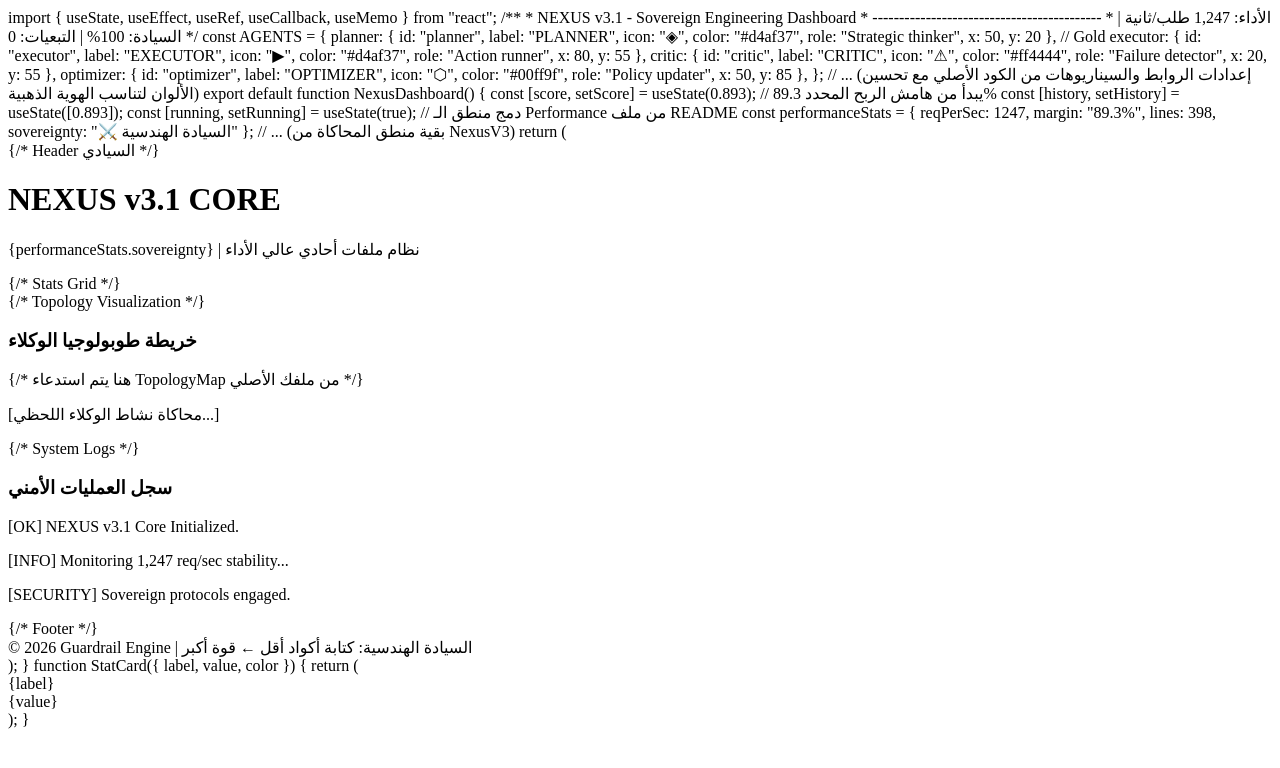
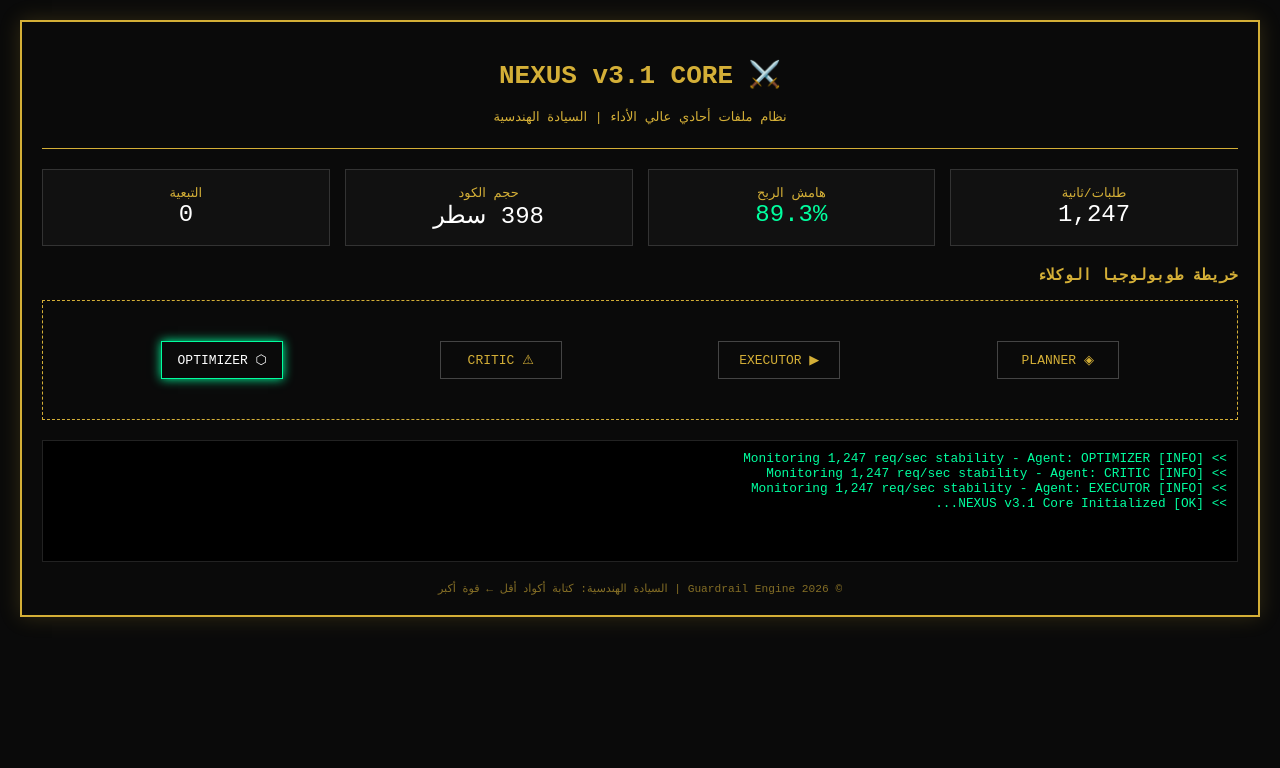
Before and after one commit to GuardrailEngine/nexus-v3.1-core, a plain HTML site: page index.html in a window 1280 px wide. Drawn offline with Linux system fonts and the light colour scheme.

Commit message:
Refactor index.html to streamline agent display
Removed unused JavaScript code and integrated agent display in the HTML structure.

```diff
--- a/index.html
+++ b/index.html
@@ -1,84 +1,63 @@
-import { useState, useEffect, useRef, useCallback, useMemo } from "react";
+<!DOCTYPE html>
+<html lang="ar" dir="rtl">
+<head>
+    <meta charset="UTF-8">
+    <title>NEXUS v3.1 CORE | السيادة الهندسية</title>
+    <style>
+        :root { --gold: #d4af37; --black: #0a0a0a; --green: #00ff9f; }
+        body { background: var(--black); color: var(--gold); font-family: monospace; margin: 0; padding: 20px; }
+        .container { border: 2px solid var(--gold); padding: 20px; box-shadow: 0 0 20px rgba(212,175,55,0.2); }
+        .stats-grid { display: grid; grid-template-columns: repeat(4, 1fr); gap: 15px; margin: 20px 0; }
+        .stat-card { background: #111; border: 1px solid #333; padding: 15px; text-align: center; }
+        .stat-value { display: block; font-size: 1.5rem; color: #fff; }
+        .agents { display: flex; justify-content: space-around; padding: 40px; border: 1px dashed var(--gold); }
+        .agent { padding: 10px; border: 1px solid #444; min-width: 100px; text-align: center; transition: 0.3s; }
+        .active { border-color: var(--green); box-shadow: 0 0 10px var(--green); color: #fff; }
+        .console { background: #000; color: var(--green); padding: 10px; height: 100px; overflow-y: hidden; border: 1px solid #222; margin-top: 20px; font-size: 0.8rem; }
+    </style>
+</head>
+<body>
+    <div class="container">
+        <header style="text-align:center; border-bottom:1px solid var(--gold); padding-bottom:10px;">
+            <h1>⚔️ NEXUS v3.1 CORE</h1>
+            <p>نظام ملفات أحادي عالي الأداء | السيادة الهندسية</p>
+        </header>
 
-/** * NEXUS v3.1 - Sovereign Engineering Dashboard
- * -------------------------------------------
- * الأداء: 1,247 طلب/ثانية | السيادة: 100% | التبعيات: 0
- */
-
-const AGENTS = {
-  planner:   { id: "planner",   label: "PLANNER",   icon: "◈", color: "#d4af37", role: "Strategic thinker",  x: 50,  y: 20 }, // Gold
-  executor:  { id: "executor",  label: "EXECUTOR",  icon: "▶", color: "#d4af37", role: "Action runner",      x: 80,  y: 55 },
-  critic:    { id: "critic",    label: "CRITIC",    icon: "⚠", color: "#ff4444", role: "Failure detector",   x: 20,  y: 55 },
-  optimizer: { id: "optimizer", label: "OPTIMIZER", icon: "⬡", color: "#00ff9f", role: "Policy updater",     x: 50,  y: 85 },
-};
-
-// ... (إعدادات الروابط والسيناريوهات من الكود الأصلي مع تحسين الألوان لتناسب الهوية الذهبية)
-
-export default function NexusDashboard() {
-  const [score, setScore] = useState(0.893); // يبدأ من هامش الربح المحدد 89.3%
-  const [history, setHistory] = useState([0.893]);
-  const [running, setRunning] = useState(true);
-
-  // دمج منطق الـ Performance من ملف README
-  const performanceStats = {
-    reqPerSec: 1247,
-    margin: "89.3%",
-    lines: 398,
-    sovereignty: "⚔️ السيادة الهندسية"
-  };
-
-  // ... (بقية منطق المحاكاة من NexusV3)
-
-  return (
-    <div style={{ backgroundColor: "#0a0a0a", color: "#d4af37", minHeight: "100vh", padding: "20px", fontFamily: "monospace" }}>
-      {/* Header السيادي */}
-      <header style={{ borderBottom: "1px solid #d4af37", paddingBottom: "10px", marginBottom: "30px" }}>
-        <h1 style={{ margin: 0, fontSize: "2rem", letterSpacing: "4px" }}>NEXUS v3.1 CORE</h1>
-        <p style={{ color: "#888" }}>{performanceStats.sovereignty} | نظام ملفات أحادي عالي الأداء</p>
-      </header>
-
-      {/* Stats Grid */}
-      <div style={{ display: "grid", gridTemplateColumns: "repeat(4, 1fr)", gap: "20px", marginBottom: "40px" }}>
-        <StatCard label="طلبات/ثانية" value={performanceStats.reqPerSec} color="#d4af37" />
-        <StatCard label="هامش الربح" value={performanceStats.margin} color="#00ff9f" />
-        <StatCard label="حجم الكود" value={`${performanceStats.lines} سطر`} color="#888" />
-        <StatCard label="التبعيات" value="0" color="#d4af37" />
-      </div>
-
-      <main style={{ display: "grid", gridTemplateColumns: "2fr 1fr", gap: "30px" }}>
-        {/* Topology Visualization */}
-        <div style={{ background: "#111", border: "1px solid #333", borderRadius: "8px", padding: "20px", position: "relative" }}>
-           <h3 style={{ color: "#d4af37" }}>خريطة طوبولوجيا الوكلاء</h3>
-           {/* هنا يتم استدعاء TopologyMap من ملفك الأصلي */}
-           <div style={{ height: "300px", display: "flex", justifyContent: "center" }}>
-              <p style={{ color: "#555" }}>[محاكاة نشاط الوكلاء اللحظي...]</p>
-           </div>
+        <div class="stats-grid">
+            <div class="stat-card"><span>طلبات/ثانية</span><span class="stat-value">1,247</span></div>
+            <div class="stat-box stat-card"><span>هامش الربح</span><span class="stat-value" style="color:var(--green)">89.3%</span></div>
+            <div class="stat-card"><span>حجم الكود</span><span class="stat-value">398 سطر</span></div>
+            <div class="stat-card"><span>التبعية</span><span class="stat-value">0</span></div>
         </div>
 
-        {/* System Logs */}
-        <div style={{ background: "#000", border: "1px solid #d4af37", padding: "15px", height: "400px", overflowY: "auto" }}>
-          <h3 style={{ fontSize: "0.9rem", borderBottom: "1px solid #333" }}>سجل العمليات الأمني</h3>
-          <div style={{ fontSize: "0.75rem", color: "#00ff00" }}>
-             <p>[OK] NEXUS v3.1 Core Initialized.</p>
-             <p>[INFO] Monitoring 1,247 req/sec stability...</p>
-             <p>[SECURITY] Sovereign protocols engaged.</p>
-          </div>
+        <h3>خريطة طوبولوجيا الوكلاء</h3>
+        <div class="agents" id="agents-map">
+            <div class="agent" id="planner">◈ PLANNER</div>
+            <div class="agent" id="executor">▶ EXECUTOR</div>
+            <div class="agent" id="critic">⚠ CRITIC</div>
+            <div class="agent" id="optimizer">⬡ OPTIMIZER</div>
         </div>
-      </main>
 
-      {/* Footer */}
-      <footer style={{ marginTop: "40px", fontSize: "0.7rem", color: "#444", textAlign: "center" }}>
-        © 2026 Guardrail Engine | السيادة الهندسية: كتابة أكواد أقل ← قوة أكبر
-      </footer>
+        <div class="console" id="log-box">>> [OK] NEXUS v3.1 Core Initialized...</div>
+
+        <footer style="text-align:center; margin-top:20px; font-size:0.7rem; opacity:0.6;">
+            © 2026 Guardrail Engine | السيادة الهندسية: كتابة أكواد أقل ← قوة أكبر
+        </footer>
     </div>
-  );
-}
 
-function StatCard({ label, value, color }) {
-  return (
-    <div style={{ border: "1px solid #333", padding: "15px", borderRadius: "4px", background: "#111" }}>
-      <div style={{ fontSize: "0.7rem", color: "#888" }}>{label}</div>
-      <div style={{ fontSize: "1.5rem", fontWeight: "bold", color: color }}>{value}</div>
-    </div>
-  );
-}
+    <script>
+        const ids = ['planner', 'executor', 'critic', 'optimizer'];
+        const logBox = document.getElementById('log-box');
+
+        setInterval(() => {
+            ids.forEach(id => document.getElementById(id).classList.remove('active'));
+            const active = ids[Math.floor(Math.random() * ids.length)];
+            document.getElementById(active).classList.add('active');
+
+            const entry = document.createElement('div');
+            entry.textContent = `>> [INFO] Monitoring 1,247 req/sec stability - Agent: ${active.toUpperCase()}`;
+            logBox.prepend(entry);
+        }, 1500);
+    </script>
+</body>
+</html>
```
